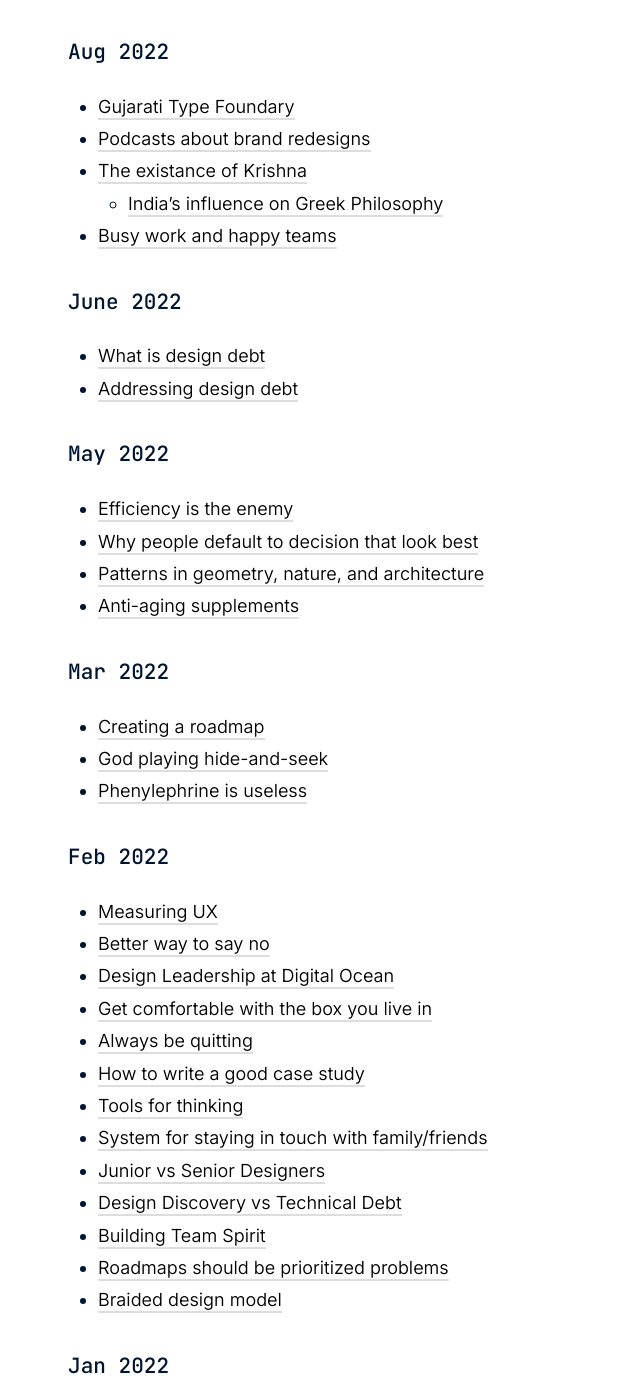
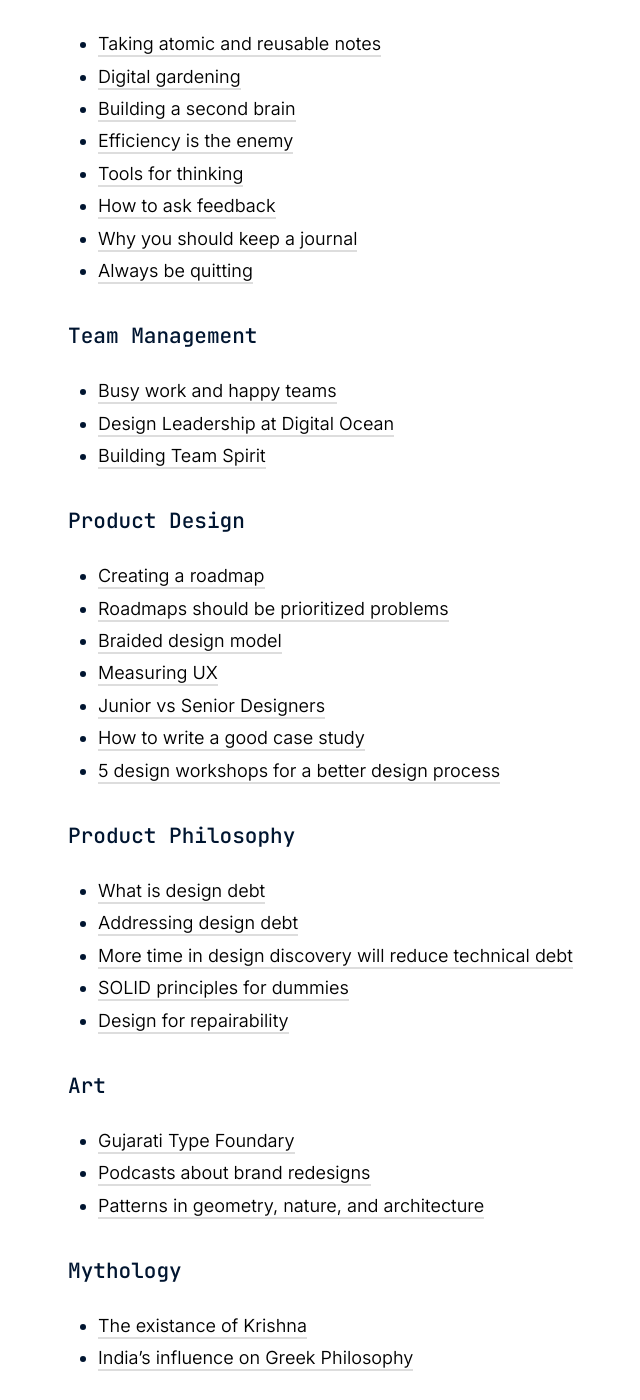
Before and after one commit to varundhawan5792/varundhawan.com, a Jekyll site: the page built from _notes/links.md, in a window 1280 px wide and 1400 px high, scrolled down 314 px. Shown: the whole window, without its empty margins (90-730 px from the left). Built offline with Jekyll 4.4.1, drawn with Linux system fonts in a browser that asks for light colours; some of the changed text lies outside the part shown.

```diff
--- a/_notes/links.md
+++ b/_notes/links.md
@@ -2,68 +2,66 @@
 title: Reading log
 excerpt: A collection of ideas I find interesting
 ---
-I save ideas I like so that I can easily find them later.
 
-### Aug 2022
+### Productivity
+- [Taking atomic and reusable notes](https://maggieappleton.com/evergreens)
+- [Digital gardening](https://maggieappleton.com/nontechnical-gardening)
+- [Building a second brain](https://aseemthakar.com/how-to-build-a-second-brain-as-a-software-developer/)
+- [Efficiency is the enemy](https://fs.blog/slack/)
+- [Tools for thinking](https://untools.co/)
+- [How to ask feedback](https://www.samjulien.com/how-to-ask-for-feedback)
+- [Why you should keep a journal](https://hbr.org/2017/07/the-more-senior-your-job-title-the-more-you-need-to-keep-a-journal)
+- [Always be quitting](https://jmmv.dev/2021/04/always-be-quitting.html)
+
+### Team Management
+- [Busy work and happy teams](https://tomlingham.com/articles/why-are-you-so-busy/)
+- [Design Leadership at Digital Ocean](https://joelcalifa.com/work/digitalocean-design-leadership/)
+- [Building Team Spirit](https://candost.blog/have-the-first-win-to-build-team-spirit/)
+
+### Product Design
+- [Creating a roadmap](https://www.neuronux.com/post/how-to-create-a-product-roadmap)
+- [Roadmaps should be prioritized problems](https://www.youtube.com/watch?v=DQ1RjfxTyG0)
+- [Braided design model](https://www.mckinsey.com/business-functions/marketing-and-sales/our-insights/building-a-design-driven-culture)
+- [Measuring UX](https://vimeo.com/414636141)
+- [Junior vs Senior Designers](https://www.antonsten.com/juniorvssenior/)
+- [How to write a good case study](https://uxtools.co/blog/5-principles-of-exceptional-case-studies-in-ux-portfolios/)
+- [5 design workshops for a better design process](https://www.nngroup.com/articles/5-ux-workshops/)
+
+### Product Philosophy
+- [What is design debt](https://uxdesign.cc/the-what-and-why-of-design-debt-861be8b887fe)
+- [Addressing design debt](https://uxdesign.cc/paying-off-design-debt-605d24487a70)
+- [More time in design discovery will reduce technical debt](https://refactoring.fm/p/the-true-meaning-of-technical-debt)
+- [SOLID principles for dummies](https://medium.com/backticks-tildes/the-s-o-l-i-d-principles-in-pictures-b34ce2f1e898)
+- [Design for repairability](https://interactionmagic.com/Design-for-repair)
+
+### Art
 - [Gujarati Type Foundary](https://oa.letterformarchive.org/item?workID=lfa_type_0401&targPic=lfa_type_0401_001.jpg)
 - [Podcasts about brand redesigns](https://www.achangeofbrand.com/)
+- [Patterns in geometry, nature, and architecture](https://etereaestudios.com/works/infinitepatterns/)
+
+### Mythology
 - [The existance of Krishna](https://www.firstpost.com/opinion/archaeology-epigraphical-studies-and-the-existence-of-krishna-11082941.html)
-	- [India's influence on Greek Philosophy](https://historyofphilosophy.net/india-greece)
-- [Busy work and happy teams](https://tomlingham.com/articles/why-are-you-so-busy/)
+- [India's influence on Greek Philosophy](https://historyofphilosophy.net/india-greece)
 
-### June 2022
-- [What is design debt](https://uxdesign.cc/the-what-and-why-of-design-debt-861be8b887fe)
-- [Addressing design debt](https://uxdesign.cc/paying-off-design-debt-605d24487a70)
-
-### May 2022
-- [Efficiency is the enemy](https://fs.blog/slack/)
-- [Why people default to decision that look best](https://fs.blog/defensive-decision-making/)
-- [Patterns in geometry, nature, and architecture](https://etereaestudios.com/works/infinitepatterns/)
+### Lifespan
 - [Anti-aging supplements](https://novoslabs.com/best-anti-aging-supplements-that-harvard-scientist-david-sinclair-takes/)
 
-### Mar 2022
-- [Creating a roadmap](https://www.neuronux.com/post/how-to-create-a-product-roadmap)
+### Phiolosophy
 - [God playing hide-and-seek](https://www.goodreads.com/quotes/9628986-god-likes-to-play-hide-and-seek-but-because-there-is-nothing)
-- [Phenylephrine is useless](https://www.science.org/content/blog-post/uselessness-phenylephrine)
+- [Get comfortable with the box you live in](https://moretothat.com/travel-is-no-cure-for-the-mind/)
+- [Buddhism and Jiddu Krishnamurti](http://www.katinkahesselink.net/sitemap.htm)
+- [Digital zombies](https://www.youtube.com/watch?v=15nR7nhFRZE)
 
-### Feb 2022
-- [Measuring UX](https://vimeo.com/414636141)
+### Personal Growth
+- [Why people default to decision that look best](https://fs.blog/defensive-decision-making/)
+- [System for staying in touch with family/friends](https://jakobgreenfeld.com/stay-in-touch)
 - [Better way to say no](https://www.artofmanliness.com/people/social-skills/a-better-way-to-say-no/)
-- [Design Leadership at Digital Ocean](https://joelcalifa.com/work/digitalocean-design-leadership/)
-- [Get comfortable with the box you live in](https://moretothat.com/travel-is-no-cure-for-the-mind/)
-- [Always be quitting](https://jmmv.dev/2021/04/always-be-quitting.html)
-- [How to write a good case study](https://uxtools.co/blog/5-principles-of-exceptional-case-studies-in-ux-portfolios/)
-- [Tools for thinking](https://untools.co/)
-- [System for staying in touch with family/friends](https://jakobgreenfeld.com/stay-in-touch)
-- [Junior vs Senior Designers](https://www.antonsten.com/juniorvssenior/)
-- [Design Discovery vs Technical Debt](https://refactoring.fm/p/the-true-meaning-of-technical-debt)
-- [Building Team Spirit](https://candost.blog/have-the-first-win-to-build-team-spirit/)
-- [Roadmaps should be prioritized problems](https://www.youtube.com/watch?v=DQ1RjfxTyG0)
-- [Braided design model](https://www.mckinsey.com/business-functions/marketing-and-sales/our-insights/building-a-design-driven-culture)
+- [Being charismatic](https://www.artofmanliness.com/people/social-skills/the-3-elements-of-charisma-presence/)
+- [Fuck-you money](https://thedeepdish.org/fuck-you-money/)
+- [Negotiation cheatsheet](https://www.yanda.com/negotiation)
+- [Don't live to fit in](https://www.epsilontheory.com/25-anti-mimetic-tactics-for-living-a-counter-cultural-life/)
 
-### Jan 2022
-- [Taking atomic and reusable notes](https://maggieappleton.com/evergreens)
-- [Digital gardening](https://maggieappleton.com/nontechnical-gardening)
-- [Fuck-you money](https://thedeepdish.org/fuck-you-money/)
-- [SOLID principles in software design](https://medium.com/backticks-tildes/the-s-o-l-i-d-principles-in-pictures-b34ce2f1e898)
-- [Design for repairability](https://interactionmagic.com/Design-for-repair)
-- [Digital zombies](https://www.youtube.com/watch?v=15nR7nhFRZE)
-- [Being charismatic](https://www.artofmanliness.com/people/social-skills/the-3-elements-of-charisma-presence/)
+### Other
 - [Spacial web browsers](https://maggieappleton.com/spatial-web)
 - [Early employee manual](https://manual.withcompound.com/)
-- [Negotiation cheatsheet](https://www.yanda.com/negotiation)
-
-----
-## 2021
-
-### Dec 2021
-- [Don't live to fit in](https://www.epsilontheory.com/25-anti-mimetic-tactics-for-living-a-counter-cultural-life/)
-- [How to ask feedback](https://www.samjulien.com/how-to-ask-for-feedback)
-- [Buddhism and Jiddu Krishnamurti](http://www.katinkahesselink.net/sitemap.htm)
 - [Tokyo 3D map](https://minitokyo3d.com/)
-
-
-### Nov 2021
-- [Why you should keep a journal](https://hbr.org/2017/07/the-more-senior-your-job-title-the-more-you-need-to-keep-a-journal)
-- [5 design workshops for a better design process](https://www.nngroup.com/articles/5-ux-workshops/)
-- [Building a second brain](https://aseemthakar.com/how-to-build-a-second-brain-as-a-software-developer/)
```
Also changed, not shown: _notes/links-by-month.md (added, +70 -0 lines).
